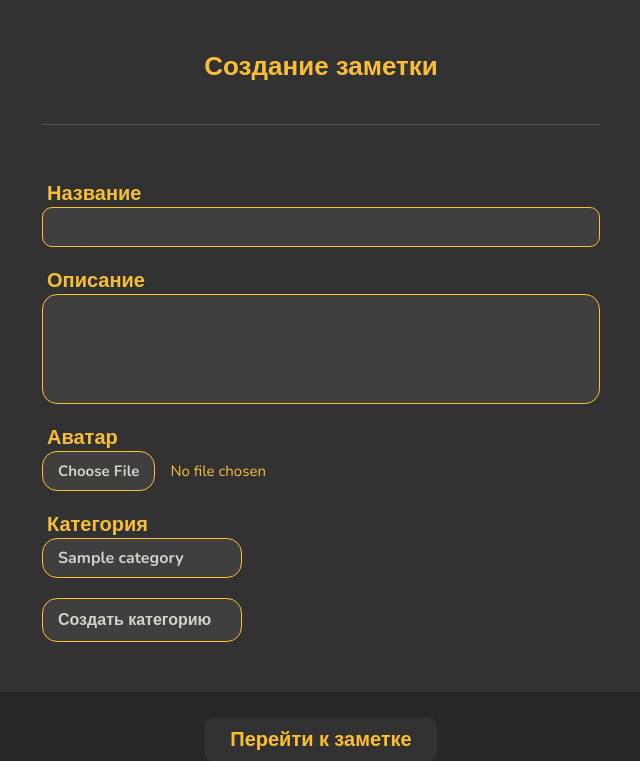
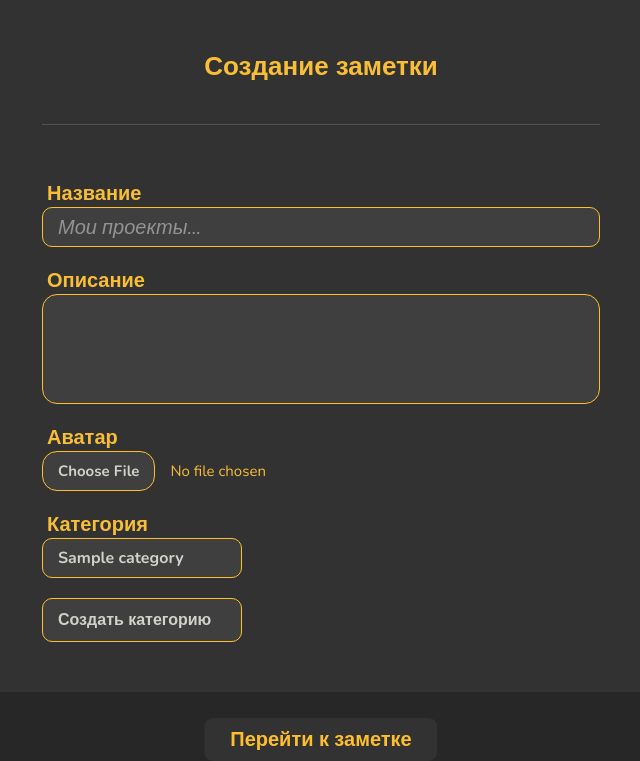
Before and after one commit to d1amantelz/Mark-My-Notes, a Django app: page /notes/create/ in a window 1280 px wide; the page is wider, and only the part inside the window is pictured. Shown: the part 130-891 px from the top of that part, without its empty margins (319-959 px from the left). Run offline with Django 5.2, Linux system fonts and the light colour scheme; a user stored in the database is signed in; tables that the repository leaves empty hold one stand-in row (values such as "Sample post"); grey boxes marked "Sample" are stand-in pictures.

Commit message:
Minor fixes, etc

```diff
--- a/noteapp/forms.py
+++ b/noteapp/forms.py
@@ -21,6 +21,7 @@ class NoteForm(forms.ModelForm):
         model = Note
         fields = ['title', 'description', 'icon', 'category']
         widgets = {
+            'title': forms.TextInput(attrs={'placeholder': 'Мои проекты...'}),
             'description': forms.Textarea(attrs={'rows': 10, 'cols': 70}),
             'icon': CleanFileInput(),
         }
@@ -40,6 +41,9 @@ class CategoryForm(forms.ModelForm):
     class Meta:
         model = Category
         fields = ['name', 'color']
+        widgets = {
+            'name': forms.TextInput(attrs={'placeholder': 'Учеба...'})
+        }
 
     def __init__(self, *args, **kwargs):
         super().__init__(*args, **kwargs)
--- a/noteapp/static/noteapp/css/base.css
+++ b/noteapp/static/noteapp/css/base.css
@@ -193,7 +193,7 @@ header .tooltip .tooltiptext {
     font-size: 16px;
     border: 1px solid #fdbf2d;
     background-color: #3f3f3f;
-    border-radius: 15px;
+    border-radius: 10px;
     width: 200px;
     color: #d2d2ca;
     text-align: left;
@@ -229,7 +229,7 @@ select {
     width: 200px;
     height: 40px;
     font-size: 16px;
-    border-radius: 15px;
+    border-radius: 10px;
     font-weight: bold;
     appearance: none;
     color: #d2d2ca;
--- a/noteapp/static/noteapp/css/create_note.css
+++ b/noteapp/static/noteapp/css/create_note.css
@@ -18,6 +18,7 @@ textarea:focus {
 input[type="file"] {
     height: 40px;
     font-size: 15px;
+    border-radius: 10px;
     font-family: Nunito, sans-serif;
     padding: 0;
 }
@@ -29,14 +30,3 @@ input[type="file"] {
     transform: none;
     max-width: 698px;
 }
-
-
-/*textarea::-webkit-scrollbar {*/
-/*    width: 8px;*/
-/*}*/
-
-/*textarea::-webkit-scrollbar-thumb {*/
-/*    background-color: #525252;*/
-/*    border-radius: 20px;*/
-/*    !* border: 3px solid #303030; *!*/
-/*}*/
--- a/noteapp/static/noteapp/css/forms.css
+++ b/noteapp/static/noteapp/css/forms.css
@@ -42,6 +42,11 @@ h1 {
     width: 558px;
 }
 
+.input-group input::placeholder { /* Most modern browsers support this now. */
+    color: #939393;
+    font-style: italic;
+}
+
 p {
     font-size: 18px;
     color: #d2d2ca;
@@ -83,14 +88,6 @@ a:hover {
 }
 
 
-input[type="file"] {
-    height: 40px;
-    font-size: 15px;
-    font-family: Nunito, sans-serif;
-    padding: 0;
-}
-
-
 .test-class {
     color: red
 }
--- a/noteapp/templates/feedback.html
+++ b/noteapp/templates/feedback.html
@@ -18,7 +18,7 @@
 
                 <div class="input-group">
                     <label for="title">Тема</label>
-                    <input type="text" name="title" id="title" maxlength="100" required>
+                    <input type="text" name="title" id="title" maxlength="100" required placeholder="Идеи для проекта...">
                 </div>
 
                 <div class="input-group">
```
